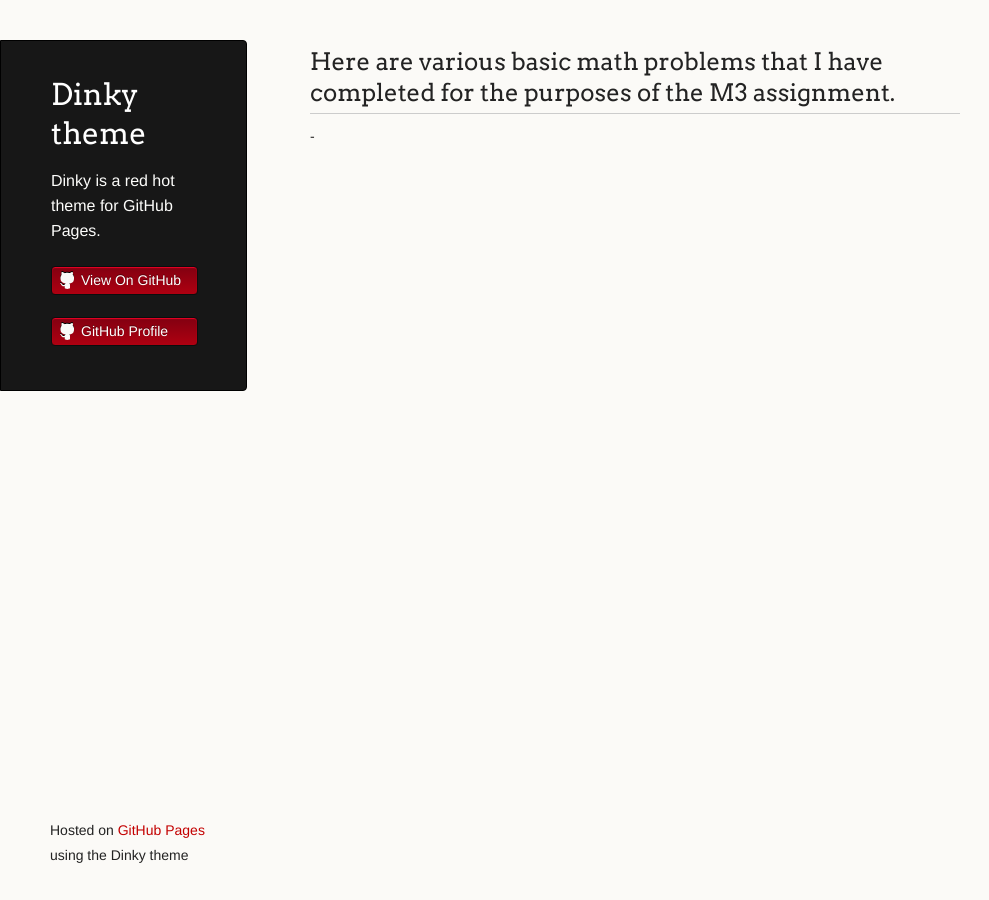
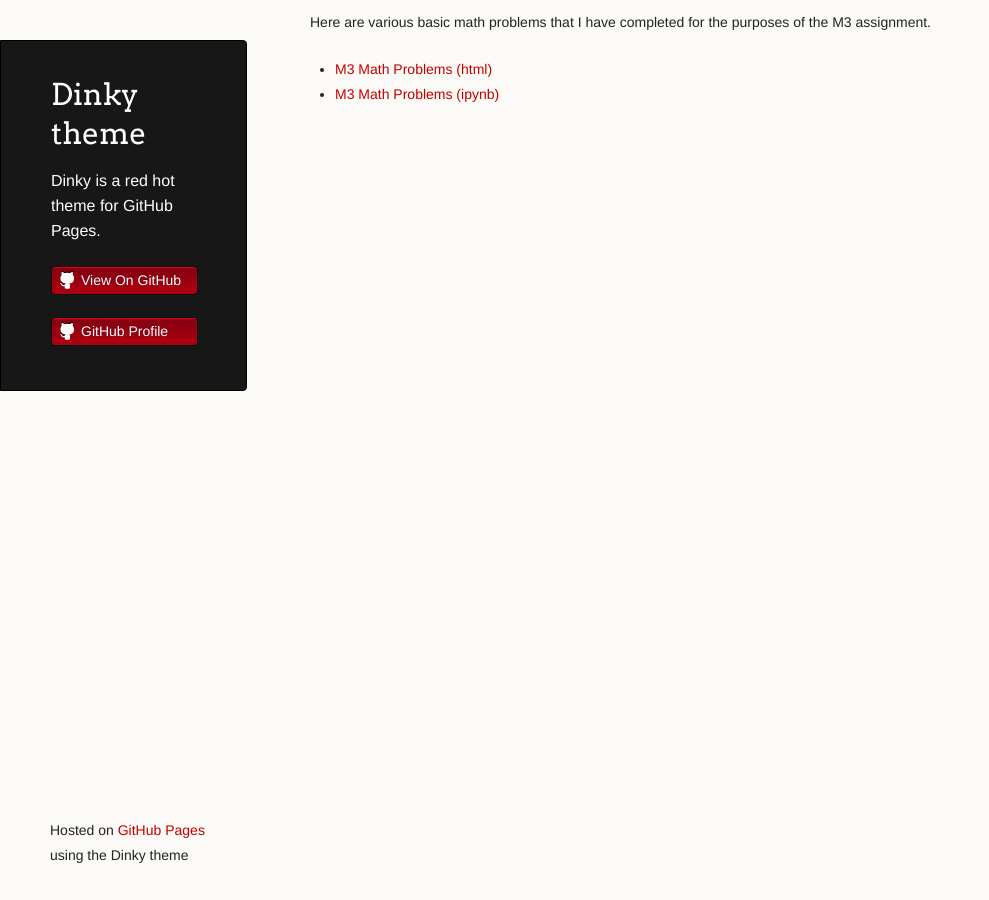
Before and after one commit to vincentmicallef/vincentmicallef.github.io, a Jekyll site: the page built from math/index.md, in a window 1280 px wide. Shown: the whole page, without its empty margins (0-989 px from the left). Built offline with Jekyll 4.4.1, drawn with Linux system fonts in a browser that asks for light colours; our own code applies the rules of GitHub Pages for plain Markdown files.

Commit message:
Update index.md

```diff
--- a/math/index.md
+++ b/math/index.md
@@ -3,5 +3,5 @@
 description: M3 Assignment
 ---
 Here are various basic math problems that I have completed for the purposes of the M3 assignment.
--
--
+- [M3 Math Problems (html)](M3 Math Problems.html)
+- [M3 Math Problems (ipynb)](M3 Math Problems.ipynb)
```
